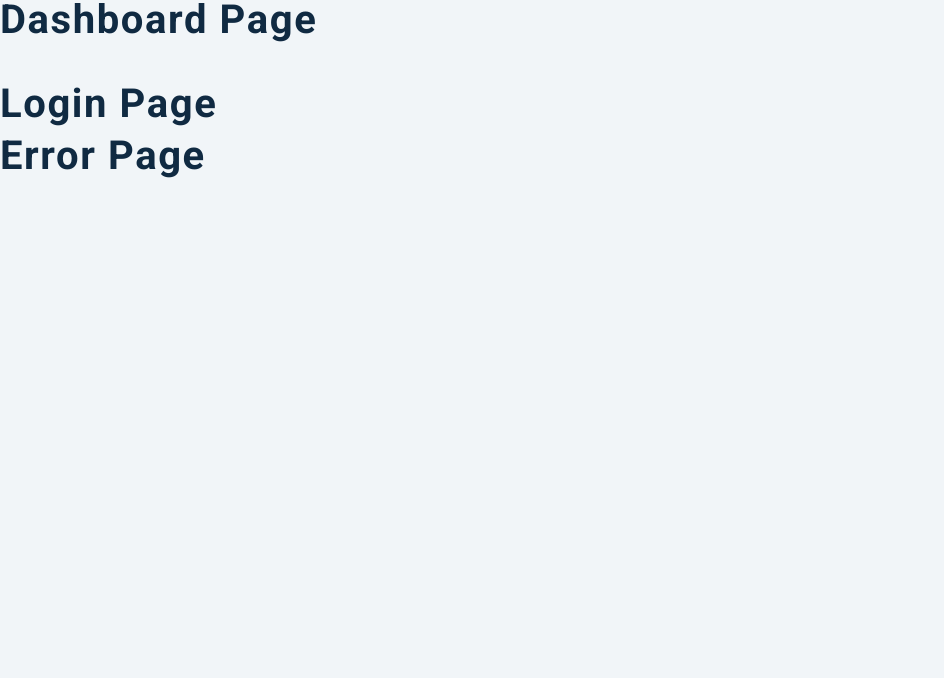
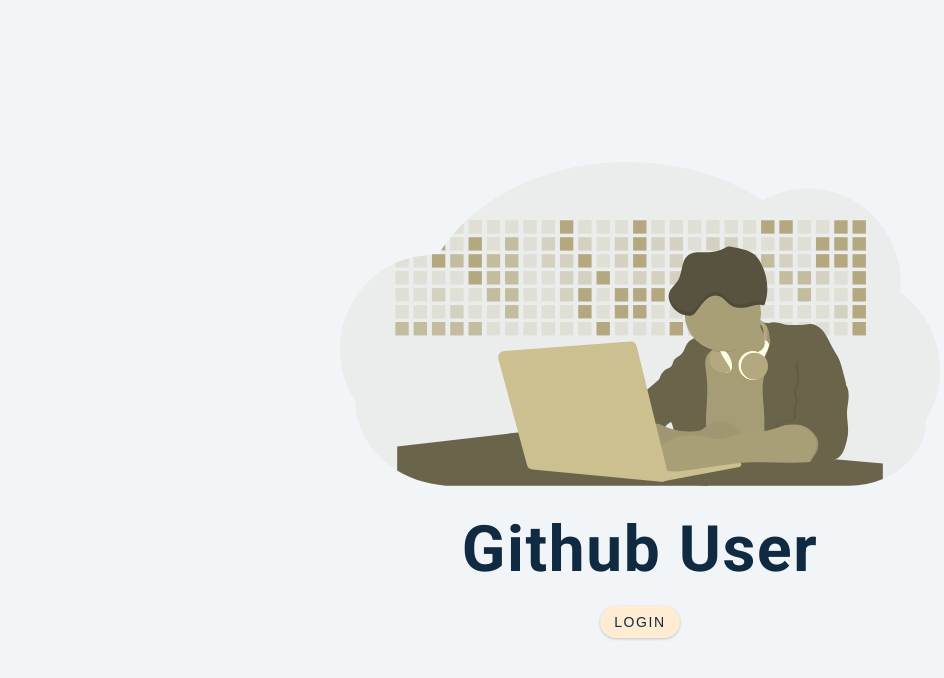
Before and after one commit to AlmogWer/github-user-dashboard, a React (Create React App) app: page /login in a window 1280 px wide. Shown: the top 678 px of the page, without its empty margins (0-944 px from the left). Built offline with nearby package versions, Linux system fonts and the light colour scheme.

Commit message:
setting login and 404

```diff
--- a/src/App.js
+++ b/src/App.js
@@ -1,14 +1,22 @@
-import React from 'react';
-import { Dashboard, Login, PrivateRoute, AuthWrapper, Error } from './pages';
-import { BrowserRouter as Router, Switch, Route } from 'react-router-dom';
+import React from "react";
+import { Dashboard, Login, PrivateRoute, AuthWrapper, Error } from "./pages";
+import { BrowserRouter as Router, Switch, Route } from "react-router-dom";
 
 function App() {
   return (
-    <div>
-      <Dashboard></Dashboard>
-      <Login />
-      <Error />
-    </div>
+    <Router>
+      <Switch>
+        <Route path="/" exact>
+          <Dashboard></Dashboard>
+        </Route>
+        <Route path="/login">
+          <Login />
+        </Route>
+        <Route path="*">
+          <Error></Error>
+        </Route>
+      </Switch>
+    </Router>
   );
 }
 
--- a/src/index.css
+++ b/src/index.css
@@ -3,7 +3,7 @@
 Fonts
 ===============
 */
-@import url('https://fonts.googleapis.com/css?family=Open+Sans|Roboto:400,700&display=swap');
+@import url("https://fonts.googleapis.com/css?family=Open+Sans|Roboto:400,700&display=swap");
 
 /*
 ===============
@@ -18,13 +18,13 @@
   --clr-primary-3: hsl(185, 81%, 29%);
   --clr-primary-4: hsl(185, 77%, 34%);
   /* primary/main color */
-  --clr-primary-5: hsl(185, 62%, 45%);
+  --clr-primary-5: #ffecd2;
   /* lighter shades of primary color */
   --clr-primary-6: hsl(185, 57%, 50%);
   --clr-primary-7: hsl(184, 65%, 59%);
-  --clr-primary-8: hsl(184, 80%, 74%);
+  --clr-primary-8: #e6d5bd;
   --clr-primary-9: hsl(185, 94%, 87%);
-  --clr-primary-10: hsl(186, 100%, 94%);
+  --clr-primary-10: #fcb69f;
   /* darkest grey - used for headings */
   --clr-grey-1: hsl(209, 61%, 16%);
   --clr-grey-2: hsl(211, 39%, 23%);
@@ -43,11 +43,11 @@
   --clr-green-dark: hsl(125, 67%, 44%);
   --clr-green-light: hsl(125, 71%, 66%);
   --clr-black: #222;
-  --ff-primary: 'Roboto', sans-serif;
-  --ff-secondary: 'Open Sans', sans-serif;
+  --ff-primary: "Roboto", sans-serif;
+  --ff-secondary: "Open Sans", sans-serif;
   --transition: all 0.3s linear;
   --spacing: 0.1rem;
-  --radius: 0.25rem;
+  --radius: 1rem;
   --light-shadow: 0 5px 15px rgba(0, 0, 0, 0.1);
   --dark-shadow: 0 5px 15px rgba(0, 0, 0, 0.2);
   --max-width: 1170px;
@@ -138,7 +138,7 @@
 .btn {
   text-transform: uppercase;
   background: var(--clr-primary-5);
-  color: var(--clr-primary-10);
+  color: var(--clr-grey-1);
   padding: 0.375rem 0.75rem;
   letter-spacing: var(--spacing);
   display: inline-block;
@@ -181,3 +181,7 @@
 main {
   padding-bottom: 2rem;
 }
+
+.userImg {
+  filter: sepia(1) hue-rotate(10deg);
+}
--- a/src/pages/Dashboard.js
+++ b/src/pages/Dashboard.js
@@ -1,11 +1,15 @@
-import React from 'react';
-import { Info, Repos, User, Search, Navbar } from '../components';
-import loadingImage from '../images/preloader.gif';
-import { GithubContext } from '../context/context';
+import React from "react";
+import { Info, Repos, User, Search, Navbar } from "../components";
+import loadingImage from "../images/preloader.gif";
+import { GithubContext } from "../context/context";
 const Dashboard = () => {
   return (
     <main>
-      <h2>Dashboard Page</h2>
+      <Navbar></Navbar>
+      <Search></Search>
+      <Info></Info>
+      <User></User>
+      <Repos></Repos>
     </main>
   );
 };
--- a/src/pages/Error.js
+++ b/src/pages/Error.js
@@ -1,8 +1,18 @@
-import React from 'react';
-import styled from 'styled-components';
-import { Link } from 'react-router-dom';
+import React from "react";
+import styled from "styled-components";
+import { Link } from "react-router-dom";
 const Error = () => {
-  return <h2>error page</h2>;
+  return (
+    <Wrapper>
+      <div>
+        <h1>404</h1>
+        <h3>sorry,the page you tried cannot be found</h3>
+        <Link to="/" className="btn">
+          Back Home
+        </Link>
+      </div>
+    </Wrapper>
+  );
 };
 const Wrapper = styled.section`
   min-height: 100vh;
--- a/src/pages/Login.js
+++ b/src/pages/Login.js
@@ -1,9 +1,17 @@
-import React from 'react';
-import { useAuth0 } from '@auth0/auth0-react';
-import styled from 'styled-components';
-import loginImg from '../images/login-img.svg';
+import React from "react";
+import { useAuth0 } from "@auth0/auth0-react";
+import styled from "styled-components";
+import loginImg from "../images/login-img.svg";
 const Login = () => {
-  return <h2>login page</h2>;
+  return (
+    <Wrapper>
+      <div className="container">
+        <img src={loginImg} alt="github user" className="userImg" />
+        <h1>github user</h1>
+        <button className="btn">Login</button>
+      </div>
+    </Wrapper>
+  );
 };
 const Wrapper = styled.section`
   min-height: 100vh;
```
